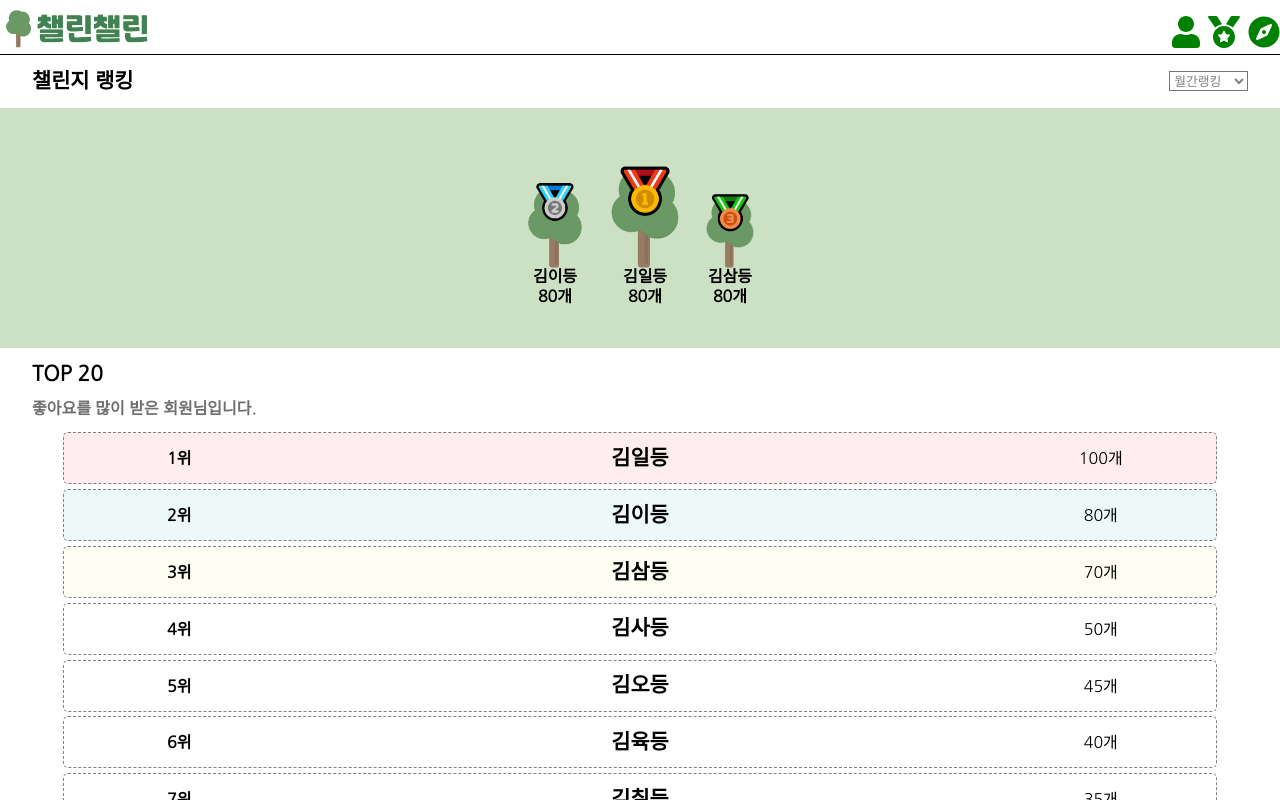
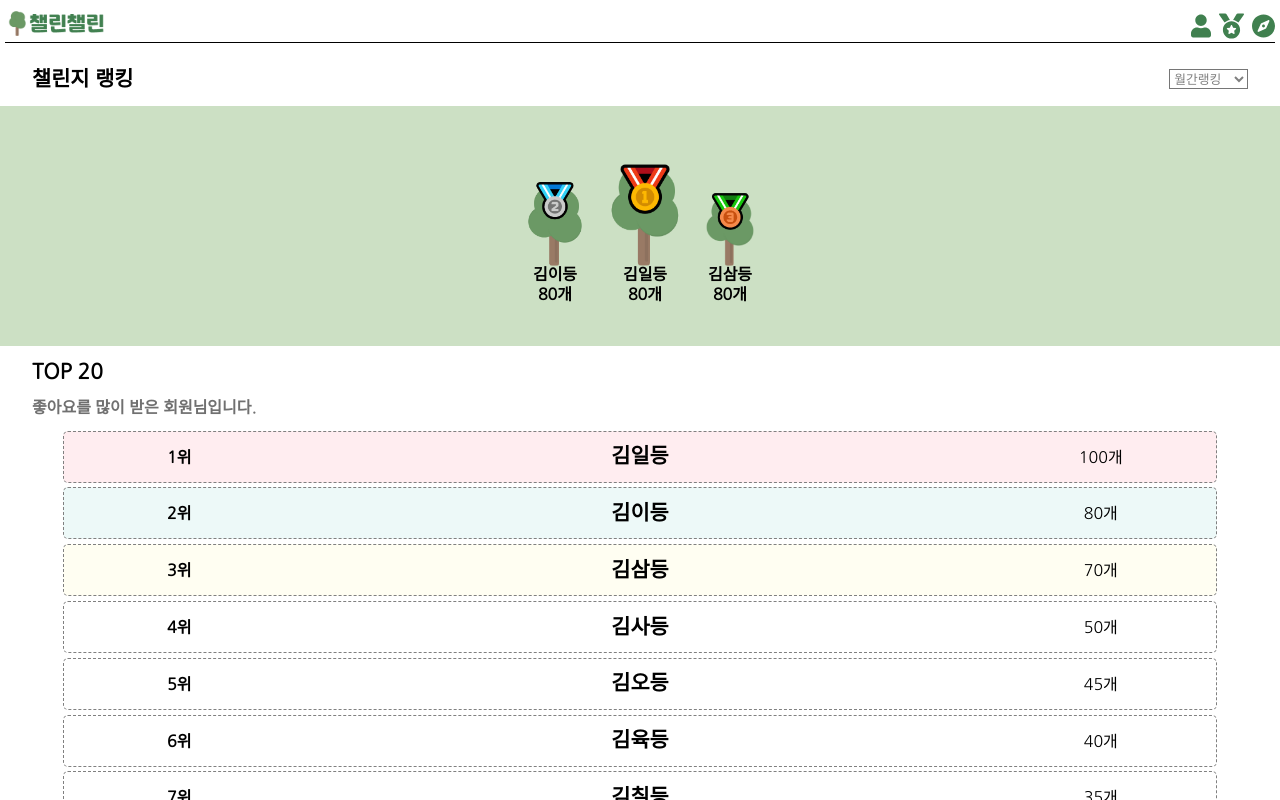
Before and after one commit to challen-challen/Frontend, a React (Create React App) app: page /ranking in a window 1280 px wide. Shown: the top 800 px of the page. Built offline with nearby package versions, Linux system fonts and the light colour scheme; a web font is replaced by a local one.

Commit message:
fix: header

```diff
--- a/src/components/Header.css
+++ b/src/components/Header.css
@@ -2,10 +2,10 @@
     display: flex;
     justify-content: space-between;
     align-items: center;
-    margin-top: 10px;
+    margin: 10px 5px;
     border-bottom: 1px solid;
 }
 
 .header img{
-    width : 150px;
+    width : 100px;
 }
--- a/src/components/Header.js
+++ b/src/components/Header.js
@@ -1,19 +1,17 @@
 import React from 'react'
 import { faCompass, faMedal, faUser } from '@fortawesome/free-solid-svg-icons'
 import { FontAwesomeIcon } from "@fortawesome/react-fontawesome";
-import { BrowserRouter as Router,Switch,Route,Link} from "react-router-dom";
+import {Link} from 'react-router-dom';
 
 function header() {
     return (
         <div className="header">
-            <Router>
             <Link to="/"><img src="/images/logo.png" alt="logo" /></Link>
             <div className="header_icon">
-            <Link to="/mypage"><FontAwesomeIcon icon={faUser} size="2x" style={{marginLeft:'8px', color:"green"}}/></Link>
-             <Link to="/posting"><FontAwesomeIcon icon={faMedal} size="2x"  style={{marginLeft:'8px', color:"green" }}/></Link>
-            <FontAwesomeIcon icon={faCompass} size="2x"  style={{marginLeft:'8px', color:"green"}}/>
+            <Link to="/mypage"><FontAwesomeIcon icon={faUser} size="2x" style={{marginLeft:'8px', color:"#40804F" ,width:'20px'}}/></Link>
+             <Link to="/ranking"><FontAwesomeIcon icon={faMedal} size="2x"  style={{marginLeft:'8px', color:"#40804F",width:'25px' }}/></Link>
+            <Link to="/challenge/all"><FontAwesomeIcon icon={faCompass} size="2x"  style={{marginLeft:'8px', color:"#40804F",width:'23px'}}/></Link>
             </div>
-            </Router>
         </div>
     )
 }
```
